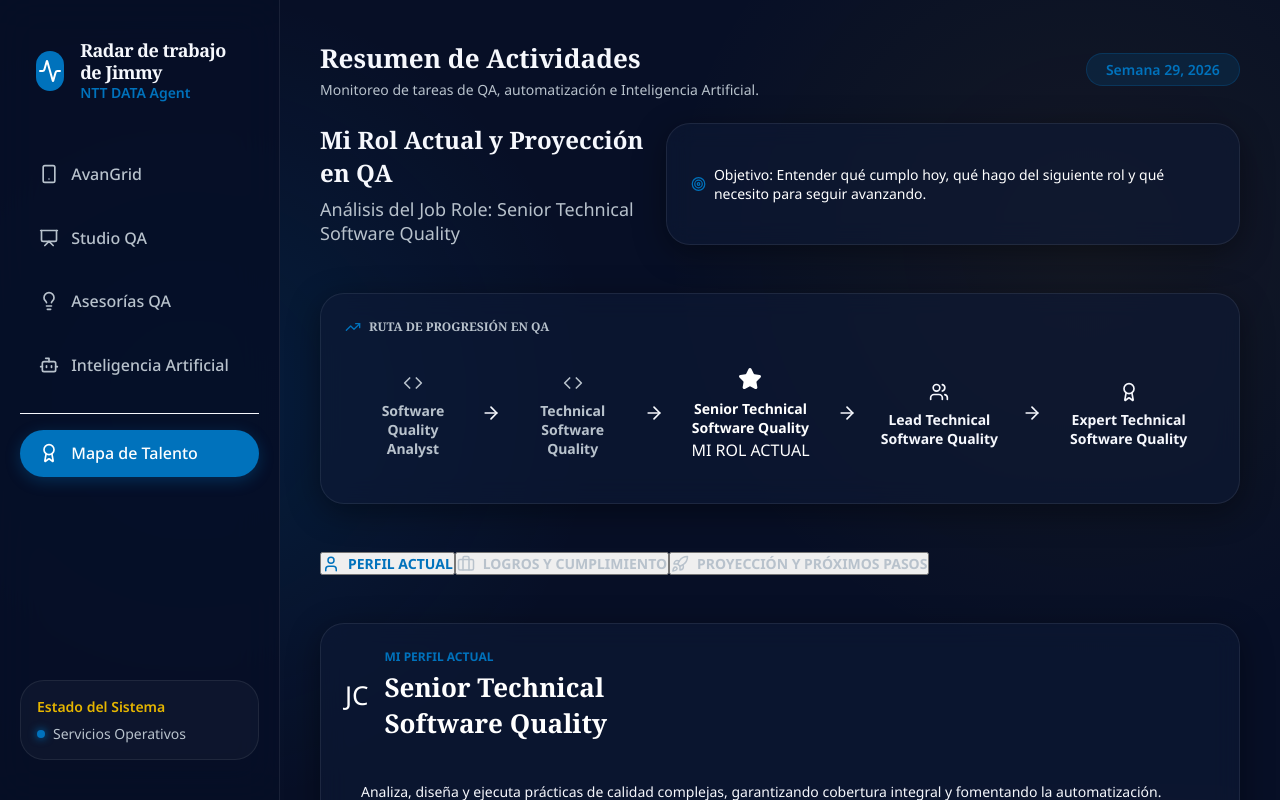
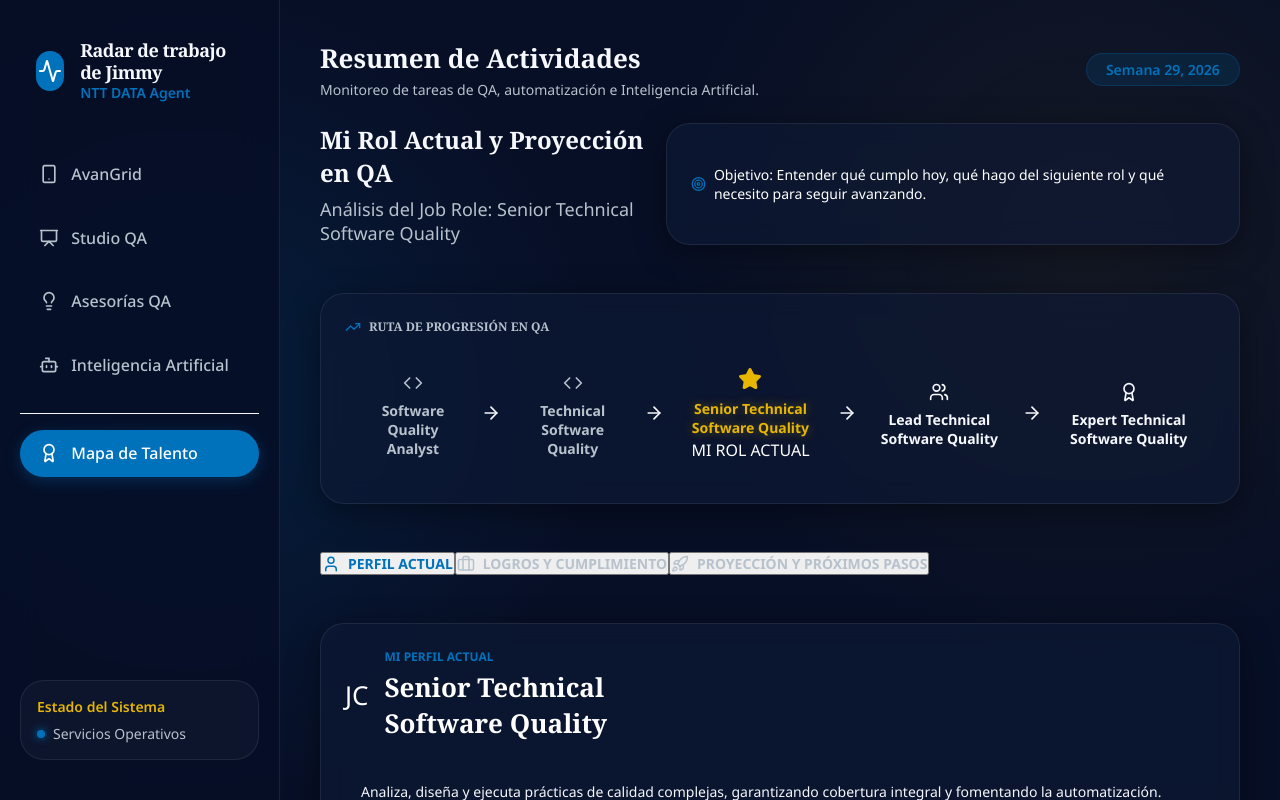
Before and after one commit to TuxMarley/dashboard, a React (Vite) app: page /career in a window 1280 px wide. Shown: the top 800 px of the page. Built offline with nearby package versions, Linux system fonts and the light colour scheme.

Commit message:
feat: highlight current QA role

```diff
--- a/src/index.css
+++ b/src/index.css
@@ -60,6 +60,7 @@ h1, h2, h3, h4, h5, h6, .font-serif {
 /* Typography Utilities */
 .text-cyan { color: var(--brand-blue); }
 .text-purple { color: var(--brand-gold); }
+.text-gold { color: var(--brand-gold); }
 .text-muted { color: var(--text-muted); }
 .font-bold { font-weight: 700; }
 .font-semibold { font-weight: 600; }
@@ -251,6 +252,11 @@ h1, h2, h3, h4, h5, h6, .font-serif {
   background: var(--brand-blue);
 }
 
+.current-role-title {
+  color: var(--brand-gold);
+  text-shadow: 0 0 12px rgba(230, 182, 0, 0.45);
+}
+
 .data-notice {
   margin-bottom: 1.5rem;
   padding: 0.75rem 1rem;
--- a/src/pages/CareerPath.jsx
+++ b/src/pages/CareerPath.jsx
@@ -43,7 +43,7 @@ const CareerPath = () => {
                 {item.type === 'current' && <Star className="text-gold mb-2 mx-auto drop-shadow-md" size={24} fill="currentColor" />}
                 {item.type === 'next' && (index === 3 ? <Users className="text-purple-400 mb-2 mx-auto" size={20} /> : <Award className="text-purple-400 mb-2 mx-auto" size={20} />)}
                 {item.type === 'entry' && <Code className="mb-2 mx-auto" size={20} />}
-                <p className="font-bold text-sm leading-tight">{item.role}</p>
+                <p className={`font-bold text-sm leading-tight ${item.type === 'current' ? 'current-role-title' : ''}`}>{item.role}</p>
                 {item.type === 'current' && <span className="text-[10px] font-black text-bg-dark bg-gold px-2 py-0.5 rounded-full mt-2 inline-block uppercase tracking-wider">MI ROL ACTUAL</span>}
               </div>
               {index < arr.length - 1 && (
```
